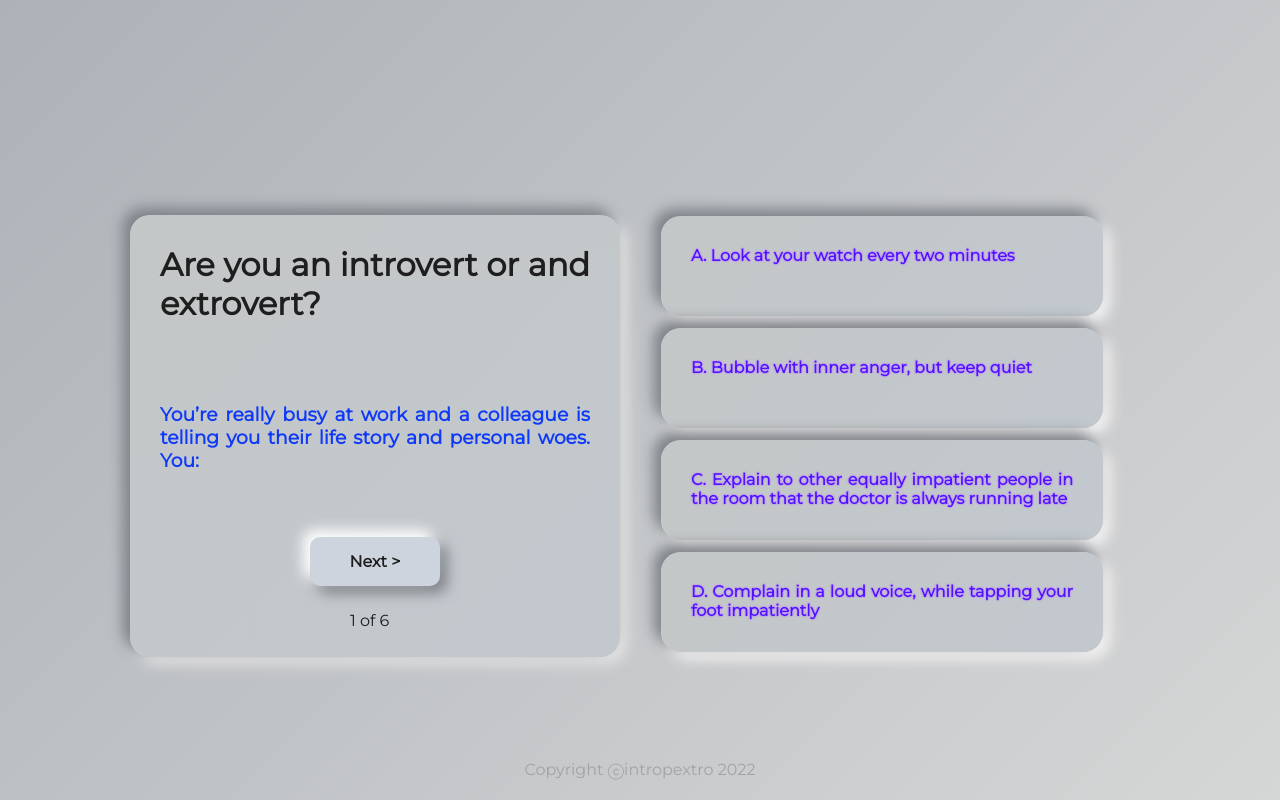
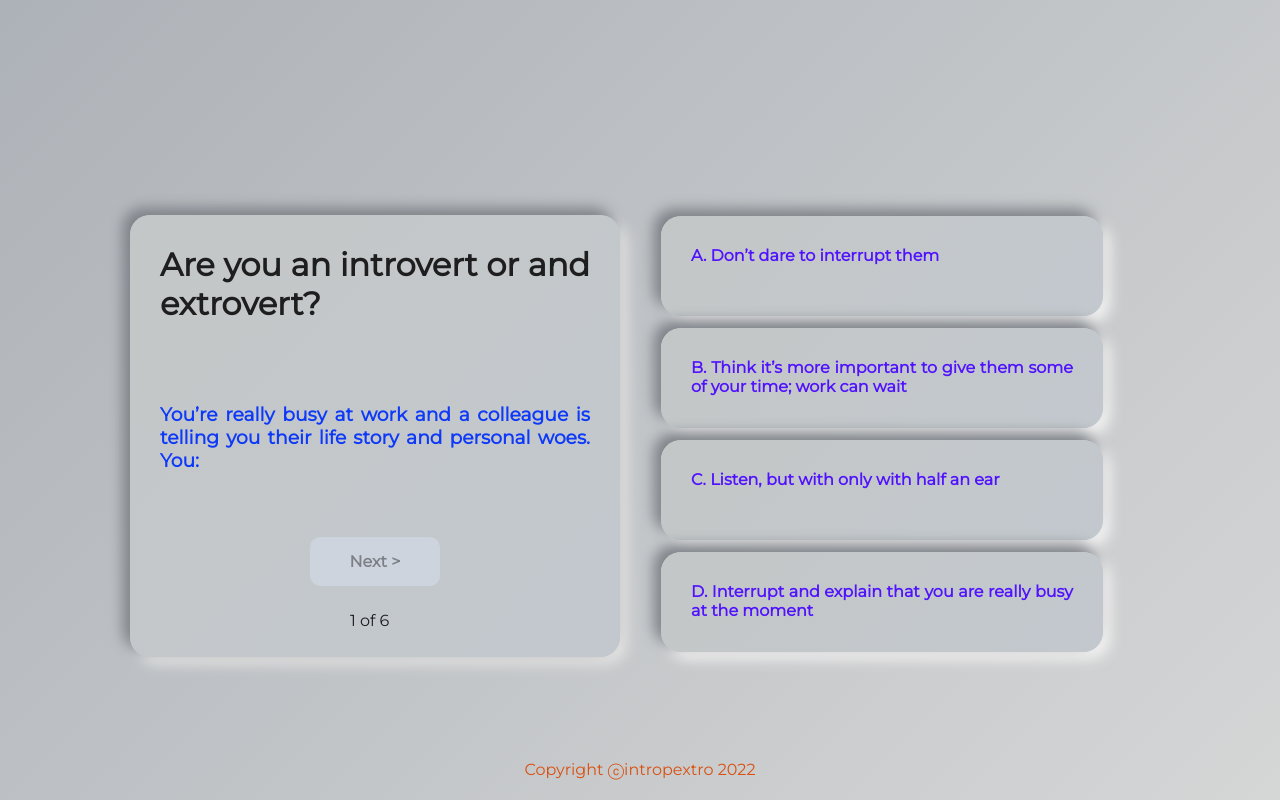
Before and after one commit to phenomenone/survey_introvert_extrovert, a React (Create React App) app: page / in a window 1280 px wide. Built offline with nearby package versions, Linux system fonts and the light colour scheme; a web font is replaced by a local one.

Commit message:
[Fix] Fixed over all design to make it reusable.  Ie. Added usastates to ccontrol counts and selection.

```diff
--- a/public/styles.css
+++ b/public/styles.css
@@ -127,6 +127,19 @@ h3 {
   7px 7px 14px #ffffff;
 
 }
+
+.btn-hide {
+  padding: 15px;
+  background-color: #cdd4dd;
+  color: #7d8187;
+  font-size: 1rem;
+  font-weight: bold;
+  border-radius: 10px;
+  border: none;
+  width: 130px;
+  align-items: center;
+  filter: blur(.4px);
+}
 /* footer */
 
 footer {
@@ -138,21 +151,6 @@ footer {
 }
 
 footer p {
-  color: rgb(163, 163, 163);
+  color: rgb(218, 80, 16);
 
 }
-
-.glow {
-  color: #fff;
-  text-align: center;
-  animation: glow 1s ease-in-out infinite alternate;
-}
-
-@keyframes glow {
-  from {
-    text-shadow: 0 0 1px #fff, 0 0 1px #fff, 0 0 1px #5d38c4, 0 0 1px #5d38c4, 0 0 1px #5d38c4, 0 0 1px #5d38c4, 0 0 1px #5d38c4;
-  }
-  to {
-    text-shadow: 0 0 1px #fff, 0 0 1px rgb(165, 130, 248), 0 0 1px rgb(165, 130, 248), 0 0 1px rgb(248, 167, 130), 0 0 1px rgb(165, 130, 248), 0 0 1px rgb(165, 130, 248), 0 0 2px #ba8afa;
-  }
-}
--- a/src/components/App.jsx
+++ b/src/components/App.jsx
@@ -1,4 +1,4 @@
-import React from "react";
+import React, { Fragment, useState, useRef } from "react";
 // import Header from "./Header";
 import Footer from "./Footer";
 import Card from "./Card";
@@ -6,23 +6,42 @@ import questions from "../questions";
 import Maincard from "./Maincard";
 
 function App() {
+  const [isSelected, setIsSelected] = useState(false);
 
-  let questionNumber = 0;
+  const [count, setCount ] = useState(0);
 
+  console.log(count);
   return (
-    <div>
-      <div className="flexbox-container">
-          <Maincard
-          question={questions[questionNumber].question}
-          id={questions[questionNumber].id}
-          />
-          <Card id={questions[questionNumber].id}/>
-      </div>
+    <Fragment>
+      <form>
+        <div className="flexbox-container">
+            <div className="flexbox-item">
+              <div className="card">
+                <h1>Are you an introvert or and extrovert?</h1>
+                <h3> {questions[count].question}</h3>
+              </div>
+              <div className="btn-p">
+                { isSelected
+                  ? <input onClick={() => {setCount(count + 1); }} className={isSelected ? "btn" : "btn-hide"} type="button" value="Next >" />
+                  : <input onClick={() => {alert("Please, select and option first.")}} className={isSelected ? "btn" : "btn-hide"} type="submit" value="Next >" />
+                }
 
-    <Footer />
-    </div>
-
-  )
+              </div>
+              <p className="page-count">{questions[count].id} of 6</p>
+            </div>
+            <div className="flexbox-item">
+              <div id="checkbox-button">
+                <label><input onClick={()=> setIsSelected(true)} type="radio" name="answer" value="A" /><span className="glow">{questions[count].answer1}</span></label>
+                <label><input onClick={()=> setIsSelected(true)} type="radio" name="answer" value="B" /><span className="glow">{questions[count].answer2}</span></label>
+                <label><input onClick={()=> setIsSelected(true)} type="radio" name="answer" value="C" /><span className="glow">{questions[count].answer3}</span></label>
+                <label><input onClick={()=> setIsSelected(true)} type="radio" name="answer" value="D" /><span className="glow">{questions[count].answer4}</span></label>
+              </div>
+            </div>
+        </div>
+      </form>
+      <Footer />
+    </Fragment>
+  );
 }
 
 export default App;
--- a/src/components/Card.jsx
+++ b/src/components/Card.jsx
@@ -1,20 +1,19 @@
-import React from "react";
+import React, { useState} from "react";
 import questions from "../questions";
 
 function Card(Props) {
 
+  const [isSelected, setIsSelected] = useState(false);
 
-  let onOnclickHandler = (e) => {
-    console.log(e.target.value);
-  };
+  console.log(isSelected);
 
   return (
     <div className="flexbox-item">
       <p id="checkbox-button">
-        <label><input onClick={onOnclickHandler} type="radio" name="answer" value="1" /><span className="glow">{questions[Props.id].answer1}</span></label>
-        <label><input onClick={onOnclickHandler} type="radio" name="answer" value="2" /><span className="glow">{questions[Props.id].answer2}</span></label>
-        <label><input onClick={onOnclickHandler} type="radio" name="answer" value="3" /><span className="glow">{questions[Props.id].answer3}</span></label>
-        <label><input onClick={onOnclickHandler} type="radio" name="answer" value="4" /><span className="glow">{questions[Props.id].answer4}</span></label>
+        <label><input onClick={()=> setIsSelected(true)} type="radio" name="answer" value="A" /><span className="glow">{questions[Props.id].answer1}</span></label>
+        <label><input onClick={((e) => {console.log(e.target.value); })} type="radio" name="answer" value="B" /><span className="glow">{questions[Props.id].answer2}</span></label>
+        <label><input onClick={((e) => {console.log(e.target.value); })} type="radio" name="answer" value="C" /><span className="glow">{questions[Props.id].answer3}</span></label>
+        <label><input onClick={((e) => {console.log(e.target.value); })} type="radio" name="answer" value="D" /><span className="glow">{questions[Props.id].answer4}</span></label>
       </p>
     </div>
   );
--- a/src/components/Maincard.jsx
+++ /dev/null
@@ -1,20 +0,0 @@
-import React from "react";
-
-function Maincard(Props) {
-  return (
-    <div className="flexbox-item">
-      <form action="">
-        <div className="card">
-          <h1>Are you an introvert or and extrovert?</h1>
-          <h3> {Props.question}</h3>
-        </div>
-        <div className="btn-p">
-          <input className="btn" type="submit" value="Next >" />
-        </div>
-        <p className="page-count">{Props.id} of 6</p>
-      </form>
-    </div>
-  );
-}
-
-export default Maincard;
```
